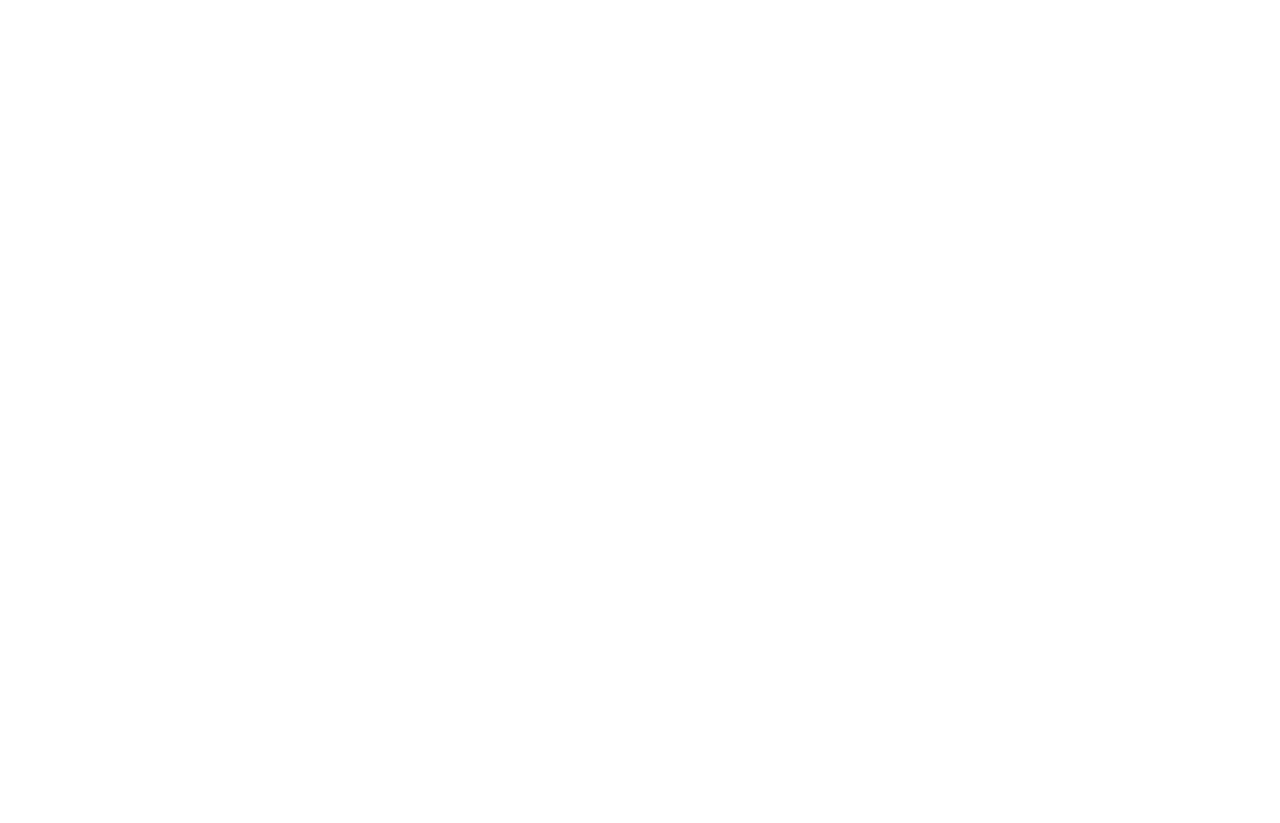
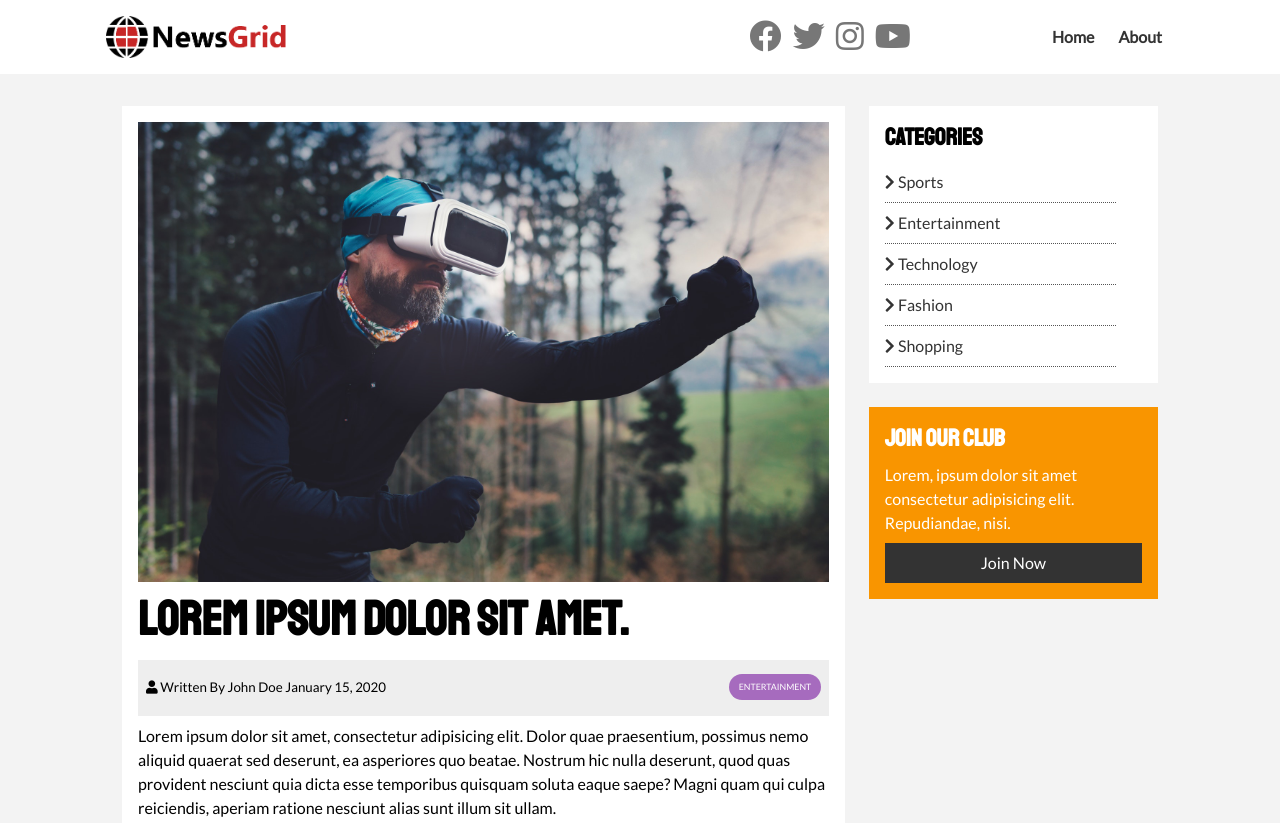
Before and after one commit to Nandhakumar7792/HTML-CSS-Notes, a plain HTML site: page News_Grid_website/article.html in a window 1280 px wide. Shown: the top 823 px of the page. Before the commit the page ends 800 px from the top, so only its background shows below. Drawn offline with Linux system fonts and the light colour scheme.

Commit message:
NewsGrid - Article page

```diff
--- a/News_Grid_website/article.html
+++ b/News_Grid_website/article.html
@@ -0,0 +1,117 @@
+<!DOCTYPE html>
+<html lang="en">
+
+<head>
+    <meta charset="UTF-8">
+    <meta name="viewport" content="width=device-width, initial-scale=1.0">
+    <meta http-equiv="X-UA-Compatible" content="ie=edge">
+    <title>NewsGrid | Latest News</title>
+    <link rel="stylesheet" href="https://cdnjs.cloudflare.com/ajax/libs/font-awesome/5.13.0/css/all.min.css" integrity="sha256-h20CPZ0QyXlBuAw7A+KluUYx/3pK+c7lYEpqLTlxjYQ="
+        crossorigin="anonymous" />
+    <link href="https://fonts.googleapis.com/css?family=Lato|Staatliches" rel="stylesheet">
+    <link rel="stylesheet" href="css/style.css">
+    <link rel="stylesheet" media="screen and (max-width:768px)" href="css/mobile.css">
+    <link rel="shortcut icon" type="image/x-icon" href="favicon.ico">
+</head>
+
+<body>
+    <nav id="main-nav">
+        <div class="container">
+            <img src="img/logo.png" alt="NewsGrid" class="logo">
+            <div class="social">
+                <a href="#" target="_blank">
+                    <i class="fab fa-facebook fa-2x"></i>
+                </a>
+                <a href="#" target="_blank">
+                    <i class="fab fa-twitter fa-2x"></i>
+                </a>
+                <a href="#" target="_blank">
+                    <i class="fab fa-instagram fa-2x"></i>
+                </a>
+                <a href="#" target="_blank">
+                    <i class="fab fa-youtube fa-2x"></i>
+                </a>
+            </div>
+            <ul>
+                <li>
+                    <a href="index.html">Home</a>
+                </li>
+                <li>
+                    <a href="about.html">About</a>
+                </li>
+            </ul>
+        </div>
+    </nav>
+
+   <section id="article">
+       <div class="container">
+           <div class="page-container">
+               <article class="card">
+                   <img src="img/articles/ent1.jpg" alt="">
+                   <h1 class="l-heading">Lorem ipsum dolor sit amet.</h1>
+                   <div class="meta">
+                       <small>
+                           <i class="fas fa-user"></i> Written By John Doe January 15, 2020
+                       </small>
+                       <div class="category category-ent">Entertainment</div>
+                   </div>
+                   <p>Lorem ipsum dolor sit amet, consectetur adipisicing elit. Dolor quae praesentium, possimus nemo aliquid quaerat sed deserunt, ea asperiores quo beatae. Nostrum hic nulla deserunt, quod quas provident nesciunt quia dicta esse temporibus quisquam soluta eaque saepe? Magni quam qui culpa reiciendis, aperiam ratione nesciunt alias sunt illum sit ullam.</p>
+                   <p>Lorem ipsum dolor sit amet consectetur adipisicing elit. Asperiores beatae quibusdam assumenda aperiam, tenetur distinctio cupiditate non illum nesciunt, velit perspiciatis quidem, nobis dolor temporibus libero perferendis repellat animi ex ab! Dolores harum illo est, ducimus tempora repellendus? Suscipit libero molestias consectetur repellat fuga. Tenetur a labore dolores. Asperiores, consequatur dolore expedita dicta at est aliquid nemo et inventore minima tempore facilis illo quasi, id, placeat corporis magnam dolorem odio. Quo dolore qui ullam, neque perspiciatis natus eius! Eius officiis expedita neque nostrum blanditiis laboriosam cumque. Mollitia, deleniti, saepe ipsa quo, itaque nam adipisci ut eveniet ab alias esse? Beatae, expedita suscipit laborum fugit totam a voluptates non nam nulla saepe tenetur nisi minus est eligendi sequi atque! Officia deleniti laudantium deserunt incidunt nisi commodi voluptates voluptatem, saepe ad autem dolorem earum beatae totam optio tempora quia aut qui necessitatibus obcaecati accusantium. Voluptate distinctio impedit, at dignissimos officia et nostrum?</p>
+               </article>
+               <aside id="categories" class="card">
+                   <h2>Categories</h2>
+                   <ul class="list">
+                       <li><a href="#"><i class="fas fa-chevron-right"></i> Sports</a></li>
+                       <li><a href="#"><i class="fas fa-chevron-right"></i> Entertainment</a></li>
+                       <li><a href="#"><i class="fas fa-chevron-right"></i> Technology</a></li>
+                       <li><a href="#"><i class="fas fa-chevron-right"></i> Fashion</a></li>
+                       <li><a href="#"><i class="fas fa-chevron-right"></i> Shopping</a></li>
+                   </ul>
+               </aside>
+               <aside class="card bg-secondary">
+                   <h2>Join Our Club</h2>
+                   <p>Lorem, ipsum dolor sit amet consectetur adipisicing elit. Repudiandae, nisi.</p>
+                   <a href="" class="btn btn-dark btn-block">Join Now</a>
+               </aside>
+           </div>
+       </div>
+   </section>
+
+    <!-- Footer -->
+    <footer id="main-footer" class="py-2">
+        <div class="container footer-container">
+            <div>
+                <img src="img/logo_light.png" alt="NewsGrid">
+                <p>Lorem ipsum dolor sit amet consectetur adipisicing elit. Qui culpa commodi vel, sapiente cumque autem? Autem atque quaerat suscipit esse?</p>
+            </div>
+            <div>
+                <h3>Email Newsletter</h3>
+                <p>Lorem ipsum dolor sit amet consectetur adipisicing elit.</p>
+                <form>
+                    <input type="email" placeholder="Enter Email ...">
+                    <input type="submit" value="Subscribe" class="btn btn-primary">
+                </form>
+            </div>
+            <div>
+                <h3>Site Links</h3>
+                <ul class="list">
+                    <li><a href="#">Help & Support</a></li>
+                    <li><a href="#">Privacy Policy</a></li>
+                    <li><a href="#">About Us</a></li>
+                    <li><a href="#">Contact</a></li>
+                </ul>
+            </div>
+            <div>
+                <h2>Join Our Club</h2>
+                <p>Lorem ipsum dolor sit amet consectetur adipisicing elit. Eos, et?</p>
+                <a href="#" class="btn btn-secondary">Join Now</a>
+            </div>
+            <div>
+                <p>Copyright &copy; 2020, All Rights Reserved</p>
+            </div>
+        </div>
+    </footer>
+
+</body>
+
+</html>
--- a/News_Grid_website/css/style.css
+++ b/News_Grid_website/css/style.css
@@ -134,6 +134,10 @@ h1, h2, h3, h4, h5, h6 {
 .p-2 { padding: 2rem; }
 .p-3 { padding: 3rem; }
 
+.l-heading {
+    font-size: 3rem;
+}
+
 .list li {
     padding: 0.5rem 0;
     border-bottom: #555 dotted 1px;
@@ -259,6 +263,19 @@ h1, h2, h3, h4, h5, h6 {
     grid-column: 2 / span 2;
 }
 
+/* Aticles */
+#article .meta {
+    display: flex;
+    justify-content: space-between;
+    align-items: center;
+    background: #eee;
+    padding: 0.5rem;
+}
+
+#article .meta .category {
+    margin-top: 0.4rem;
+}
+
 /* Footer */
 #main-footer {
     background: var(--dark-color);
```
